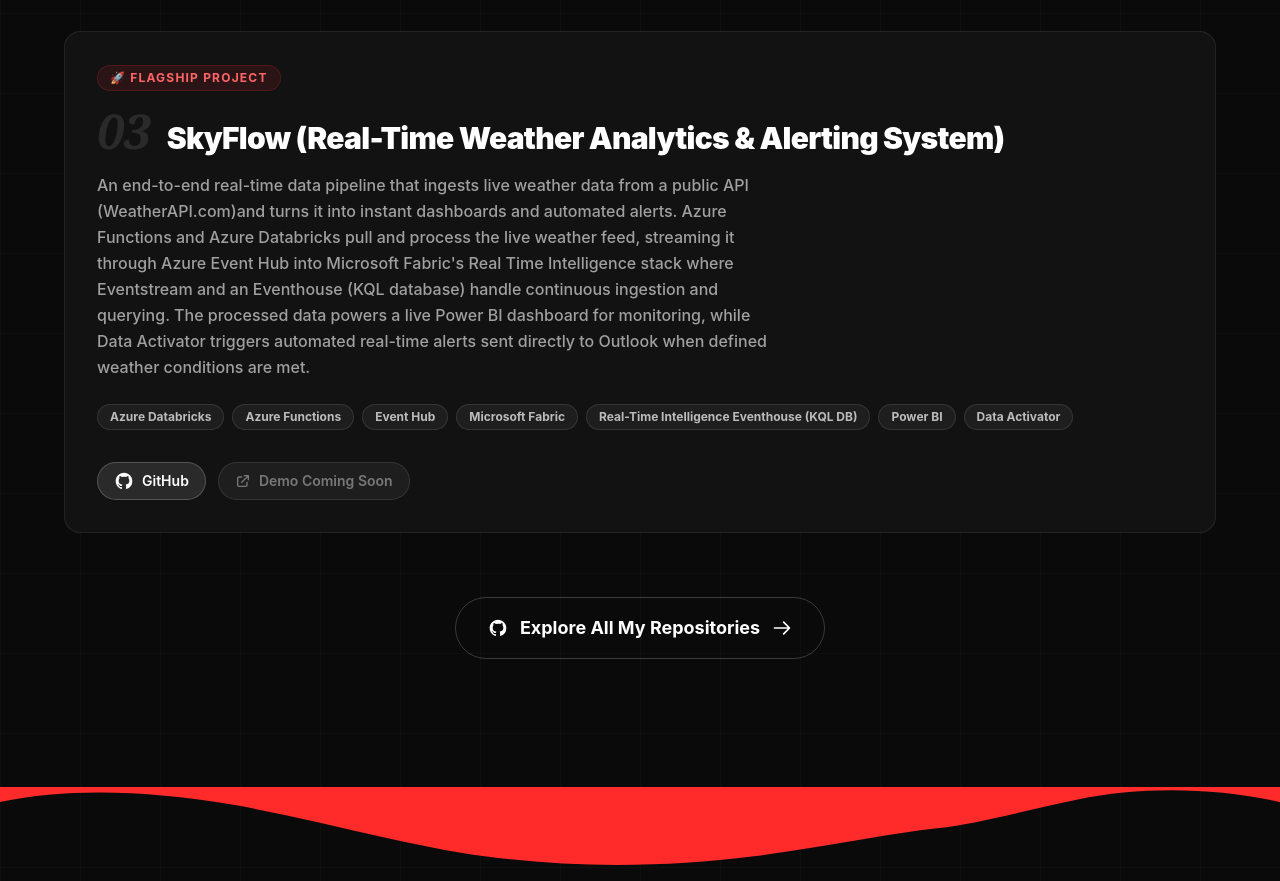
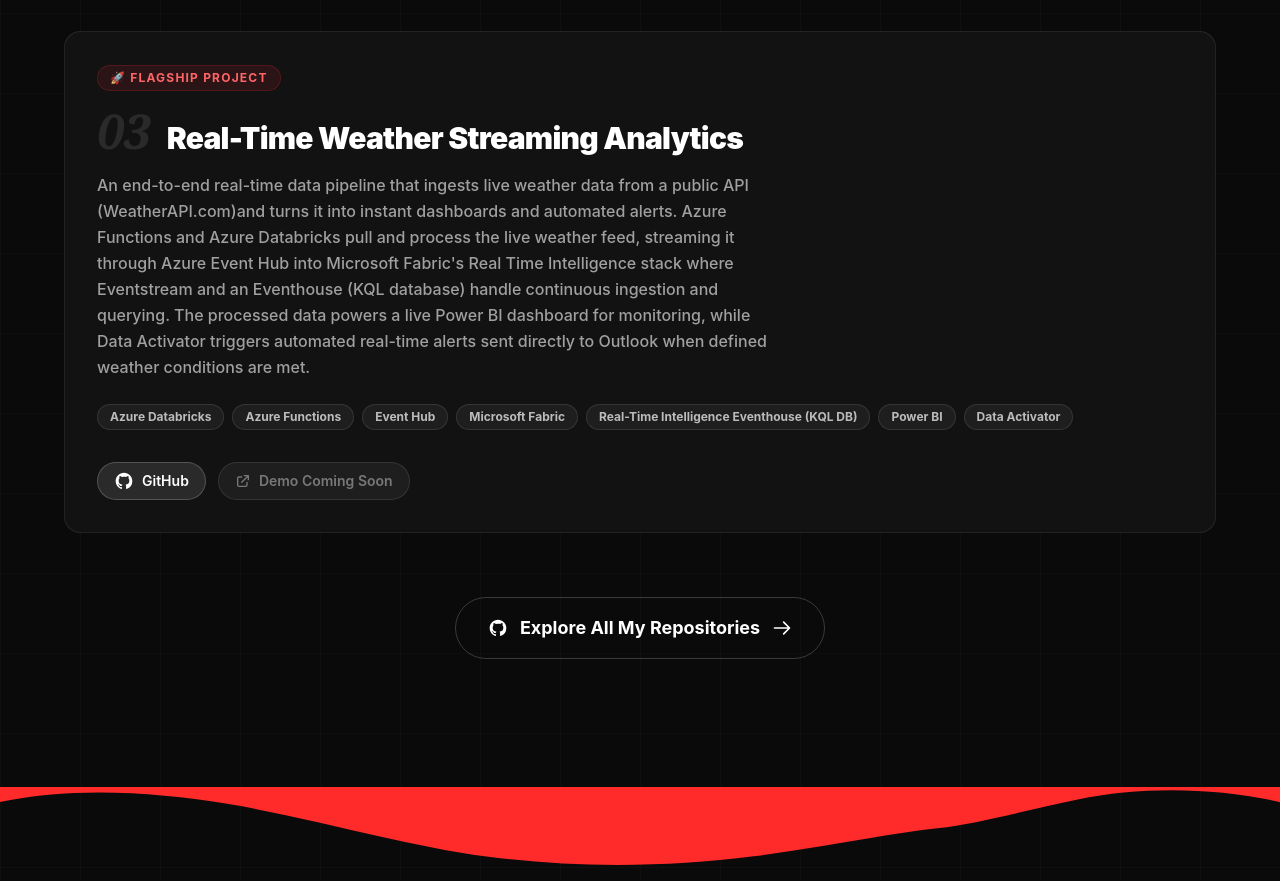
Before and after one commit to riyascodeX/Riyas_Porfolio-web, a React (Vite) app: page / in a window 1280 px wide. Shown: the part 5768-6649 px from the top of the page. Built offline with nearby package versions, Linux system fonts and the light colour scheme; no server answers.

Commit message:
update project section re mistakes

```diff
--- a/src/data/portfolioData.js
+++ b/src/data/portfolioData.js
@@ -223,10 +223,10 @@
     isFlagship: false,
   },
   {
-    id: "Real-Time Weather Streaming Analytics ",
+    id: "sentiment-analysis",
     number: "03",
     badge: "🚀 Flagship Project",
-    title: "SkyFlow (Real-Time Weather Analytics & Alerting System)",
+    title: "Real-Time Weather Streaming Analytics",
     description:
       "An end-to-end real-time data pipeline that ingests live weather data from a public API (WeatherAPI.com)and turns it into instant dashboards and automated alerts. Azure Functions and Azure Databricks pull and process the live weather feed, streaming it through Azure Event Hub into Microsoft Fabric's Real Time Intelligence stack where Eventstream and an Eventhouse (KQL database) handle continuous ingestion and querying. The processed data powers a live Power BI dashboard for monitoring, while Data Activator triggers automated real-time alerts sent directly to Outlook when defined weather conditions are met.",
     techTags: ["Azure Databricks", "Azure Functions", "Event Hub", "Microsoft Fabric", "Real-Time Intelligence Eventhouse (KQL DB)", "Power BI", "Data Activator"],
```
